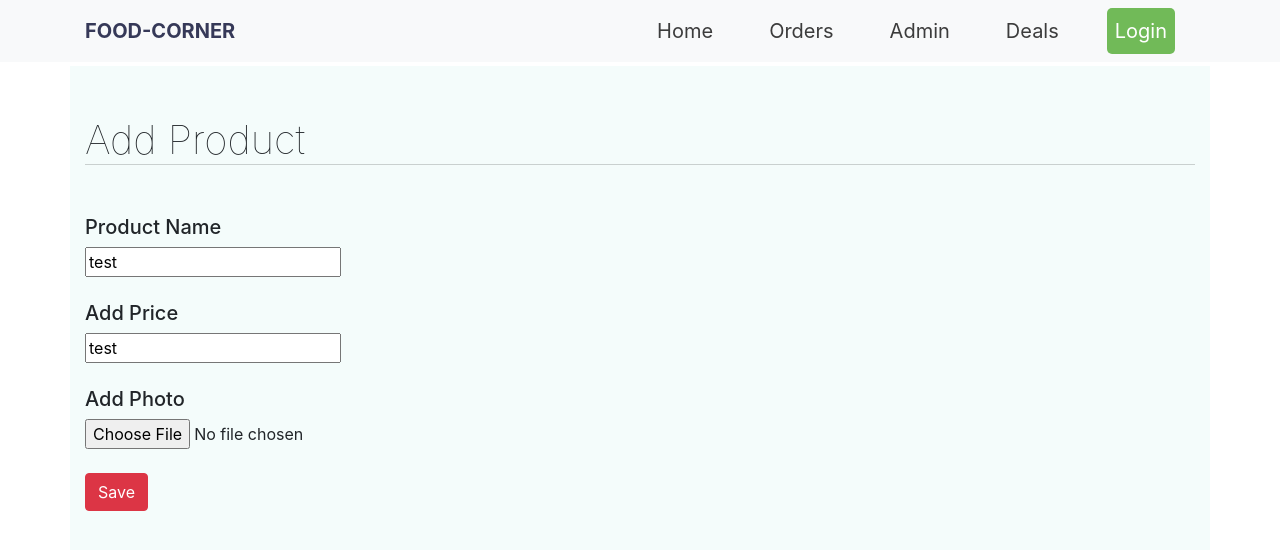
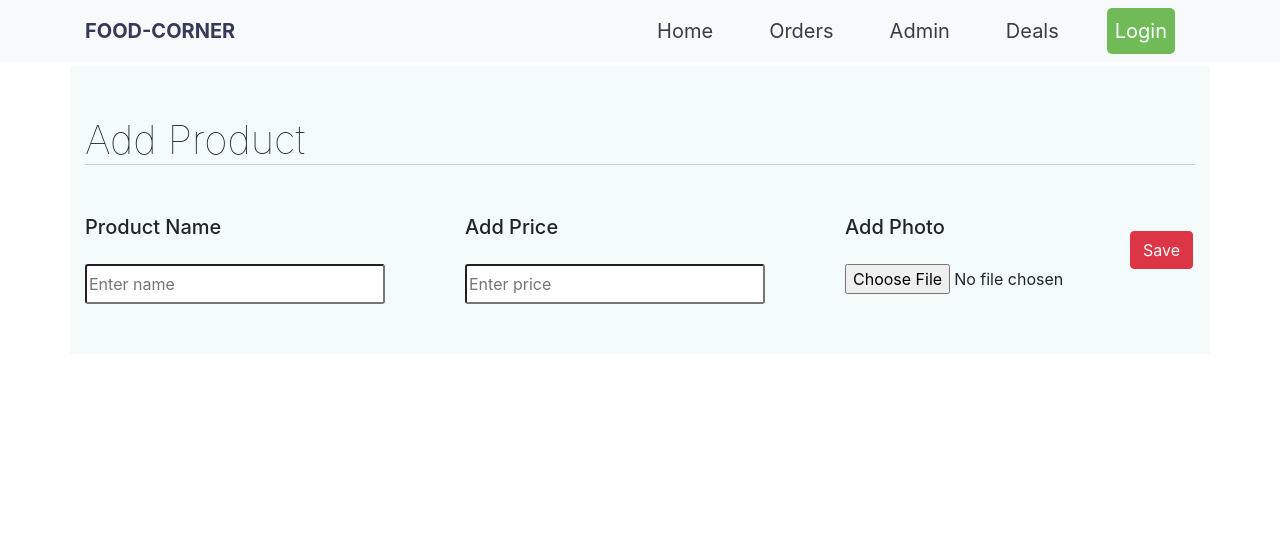
Before and after one commit to Latifurahman/food-corner, a React (Create React App) app: page /addProduct in a window 1280 px wide. Shown: the top 550 px of the page. Built offline with nearby package versions, Linux system fonts and the light colour scheme.

Commit message:
some worked. no more today.good n8

```diff
--- a/src/components/AddProduct/AddProduct.css
+++ b/src/components/AddProduct/AddProduct.css
@@ -7,3 +7,15 @@
     border-bottom: 1px solid rgba(0, 0, 0, 0.178);
     margin-bottom: 50px;
 }
+.form-input{
+    width: 300px;
+    height: 40px;
+    border-radius: 3px;
+    -webkit-border-radius: 3px;
+    -moz-border-radius: 3px;
+    -ms-border-radius: 3px;
+    -o-border-radius: 3px;
+}
+.product-title{
+    margin-bottom: 25px;
+}
--- a/src/components/AddProduct/AddProduct.js
+++ b/src/components/AddProduct/AddProduct.js
@@ -1,11 +1,21 @@
 import axios from 'axios';
-import React from 'react';
+import React, { useState } from 'react';
 import { useForm } from "react-hook-form";
 import './AddProduct.css';
 
 const AddProduct = () => {
     const { register, handleSubmit, watch, formState: { errors } } = useForm();
-    const onSubmit = data => console.log(data);
+    const [imageURL, setImageURL] = useState(null);
+
+    const onSubmit = data => {
+        const productData = {
+            name: data.name,
+            price: data.price,
+            imageURL: imageURL
+        }
+        console.log(data)
+    };
+
     const handleUploadImage = event => {
         console.log(event.target.files[0])
         const imageData = new FormData();
@@ -14,7 +24,7 @@
         axios.post('https://api.imgbb.com/1/upload',
         imageData)
             .then(function (response) {
-                console.log(response.data.data.display_url);
+                setImageURL(response.data.data.display_url);
             })
             .catch(function (error) {
                 console.log(error);
@@ -23,17 +33,24 @@
     return (
         <form onSubmit={handleSubmit(onSubmit)} className="container mt-1 form-container">
             <h1 className="add-product-title">Add Product</h1>
-            <h5>Product Name</h5>
-            <input defaultValue="test" className="" />
-            <br /> <br />
-            <h5>Add Price</h5>
-            <input defaultValue="test"  />
-            <br /> <br />
-            <h5>Add Photo</h5>
-            <input type="file" onChange={handleUploadImage} />
-            <br />
-            <br />
-            <input type="submit" value="Save" className="btn btn-danger"/>
+            <div className="row">
+                <div className="col-md-4">
+                    <h5 className="product-title">Product Name</h5>
+                    <input defaultValue="" {...register("name")} placeholder="Enter name" className="form-input" />
+                </div>
+                <div className="col-md-4">
+                    <h5 className="product-title">Add Price</h5>
+                    <input defaultValue="" {...register("price")} type="number" placeholder="Enter price" className="form-input" />
+                </div>
+                <div className="col-md-3 ">
+                    <h5 className="product-title">Add Photo</h5>
+                    <input type="file" onChange={handleUploadImage} />
+                </div>
+                <div className="col-md-1">
+                    <input type="submit" value="Save" className="btn btn-danger mt-3" />
+                </div>
+            </div>
+
         </form>
     );
 };
```
